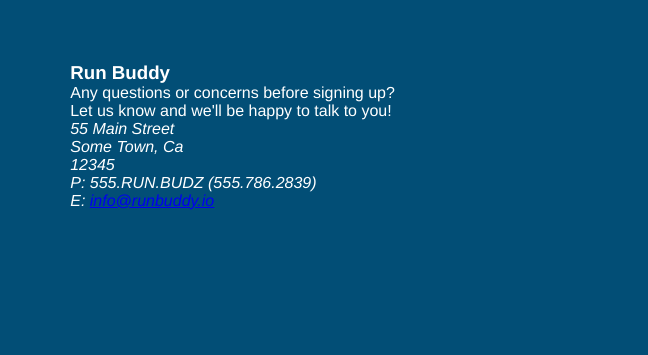
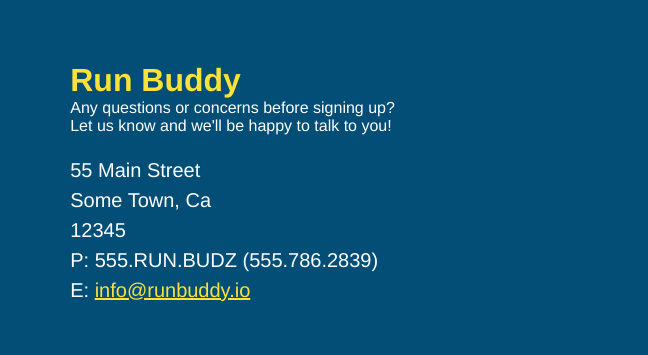
Before and after one commit to raymondlopez13/run-buddy, a plain HTML site: page index.html in a window 1280 px wide. Shown: the part 4277-4632 px from the top of the page, 632-1280 px from the left. Drawn offline with Linux system fonts and the light colour scheme.

Commit message:
Reach out finished styles

```diff
--- a/assets/css/styles.css
+++ b/assets/css/styles.css
@@ -224,7 +224,23 @@ footer a {
     margin: 30px 0 0 60px;
     color: white;
   }
+.contact h3 {
+    color: #fce138;
+    font-size: 32px;
+  }
 
+.contacto p, .contact address {
+    margin: 20px 0;
+    line-height: 1.5;
+    font-size: 20px;
+    font-style: normal;
+  }
+
+.contact a {
+    color: #fce138;
+  }
+
+  /* REACH OUT STYLES END */
 .section-title {
     font-size: 55px;
     color: #024e76;
```
